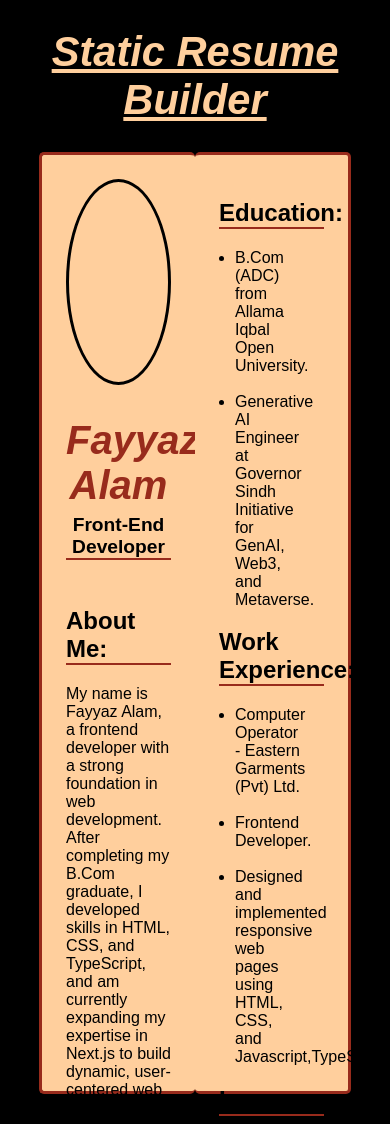
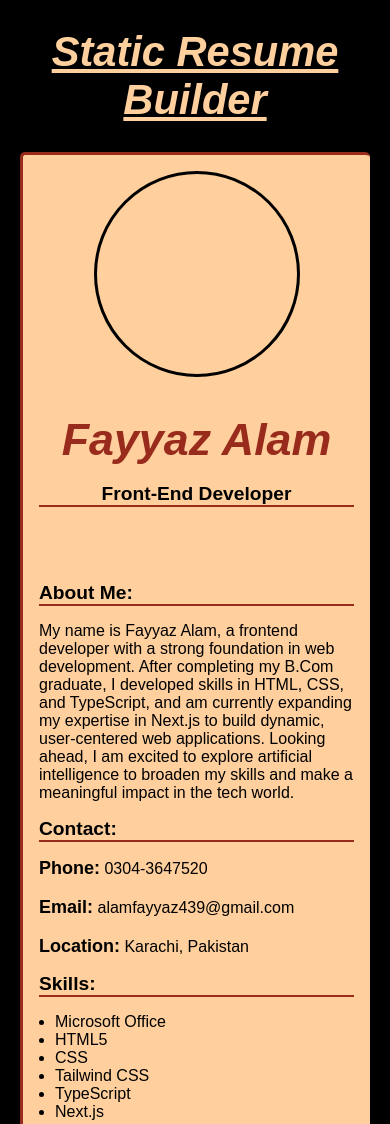
Before and after one commit to Fayyazalam439/Milestone-1-2--Static-Resume-Builder-, a plain HTML site: page index.html in a window 390 px wide. Shown: the top 1124 px of the page. Drawn offline with Linux system fonts and the light colour scheme.

Commit message:
Milestone 1&2 (Static Resume Builder)

```diff
--- a/index.html
+++ b/index.html
@@ -14,7 +14,7 @@
             <div id="image1">
                 <div id="image"></div>
             </div>
-            <H2 id="title1">Fayyaz Alam</H2>
+            <H2 id="title1">Fayyaz Alam</H2><br>
             <p id="title2">Front-End Developer</p>
             <h2>About Me:</h2>
             <p>My name is Fayyaz Alam, a frontend developer with a strong foundation in web development. After completing my B.Com graduate, I developed skills in HTML, CSS, and TypeScript, and am currently expanding my expertise in Next.js to build dynamic, user-centered web applications. Looking ahead, I am excited to explore artificial intelligence to broaden my skills and make a meaningful impact in the tech world.</p>
--- a/style.css
+++ b/style.css
@@ -8,9 +8,12 @@ body{
 
 main{
     margin: auto;
+    padding: 0;
     display: flex;
     justify-content: center;
-    align-items: center;
+    align-items: flex-start;
+    flex-wrap: wrap;
+    box-sizing: border-box;
 }
 
 header{
@@ -36,14 +39,27 @@ header{
 }
 
 #Container1{
-    height: 888px;
+    height: auto;
     width: 30%;
+    max-width: 500px;
     border-radius: 5px ;
     padding: 1.5rem;
     background-color: #FFCF9D;
     border: 3px solid #982B1C;
     border-right: none;
 }
+
+#Container2{
+    height: 59.7rem;
+    width: 30%;
+    max-width: 500px;
+    border-radius: 5px;
+    padding: 1.5rem;
+    border: 3px solid #982B1C;
+    border-left: none;
+    background-color: #FFCF9D;
+}
+
 #title1{
     text-align: center;
     font-size: 2.5rem;
@@ -56,12 +72,9 @@ header{
 #title2{
     text-align: center;
     position: relative;
-    bottom: 1.7rem;
+    bottom: 3.5rem;
     font-size: larger;
     font-weight: bold;
-}
-
-#title2 {
     border-bottom: 2px solid  #982B1C;
 }
 
@@ -73,15 +86,6 @@ h2{
     font-size:large;
 }
 
-#Container2{
-    height: 888px;
-    width: 30%;
-    border-radius: 5px;
-    padding: 1.5rem;
-    border: 3px solid #982B1C;
-    border-left: none;
-    background-color: #FFCF9D;
-}
 li{
     position:relative;
     right: 1.5rem;
@@ -125,3 +129,46 @@ li{
     color: #982B1C;
     text-decoration: none;
 }
+
+@media screen and (max-width: 768px) {
+    #Container1, #Container2 {
+        width: 90%;
+        margin-bottom: 20px;
+    }
+
+    #title1 {
+        font-size: 2.8rem;
+    }
+
+    h2 {
+        font-size: 1.5rem;
+    }
+
+    #skills-button {
+        width: 100%;
+    }
+
+    .icon {
+        font-size: 1.5rem;
+        width: 5rem;
+    }
+}
+
+@media screen and (max-width: 480px) {
+    #title1 {
+        font-size: 2.8rem;
+    }
+
+    h2 {
+        font-size: 1.2rem;
+    }
+
+    #Container1, #Container2 {
+        padding: 1rem;
+    }
+
+    .icon {
+        font-size: 1.2rem;
+        width: 4rem;
+    }
+}
```
